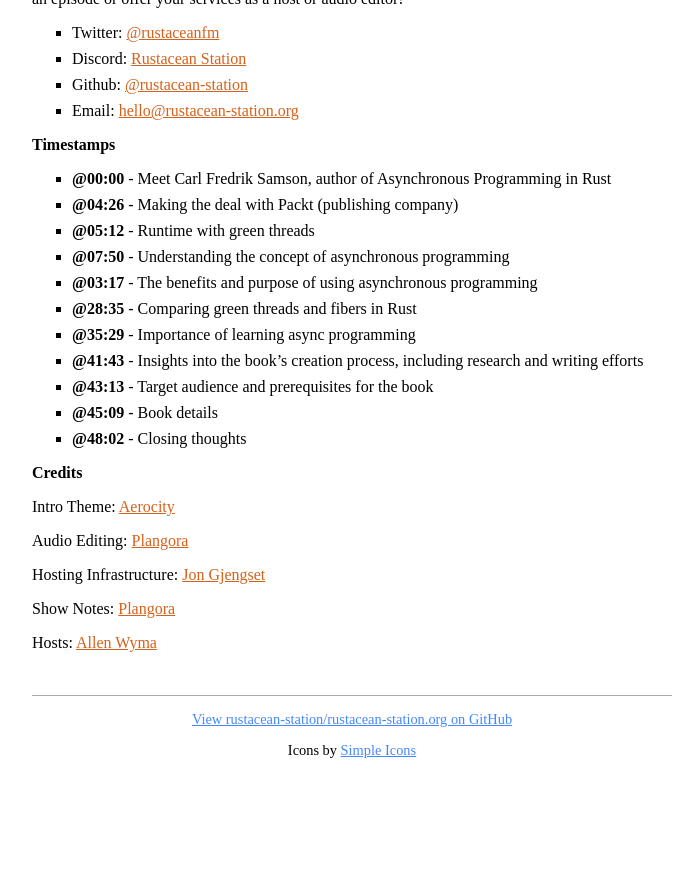
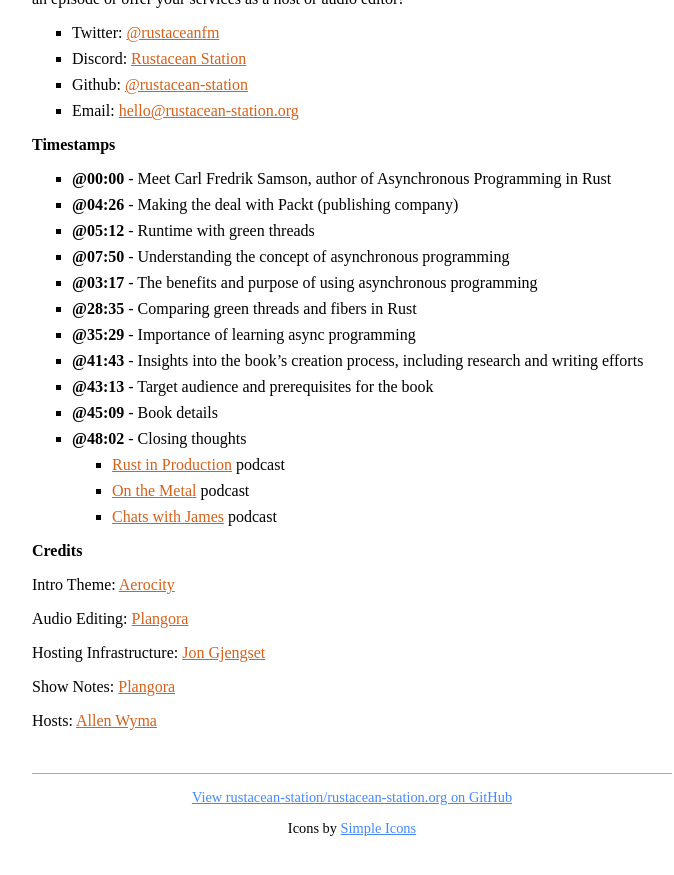
Before and after one commit to rustacean-station/rustacean-station.org, a Jekyll site: the page built from _episodes/interviews/2024-03-17-carl-fredrik-samson.md, in a window 1280 px wide and 900 px high, scrolled down 814 px. Shown: the top 875 px of the window, without its empty margins (288-962 px from the left). Built offline with Jekyll 4.4.1, drawn with Linux system fonts in a browser that asks for light colours; before the commit the page ends 1636 px from its top, so only the background shows below that.

Commit message:
Add show notes to 2024-03-17-carl-fredrik-samson.md (#253)

```diff
--- a/_episodes/interviews/2024-03-17-carl-fredrik-samson.md
+++ b/_episodes/interviews/2024-03-17-carl-fredrik-samson.md
@@ -31,6 +31,9 @@
 - [@43:13] - Target audience and prerequisites for the book
 - [@45:09] - Book details
 - [@48:02] - Closing thoughts
+  - [Rust in Production](https://corrode.dev/podcast/) podcast
+  - [On the Metal](https://oxide.computer/podcasts/on-the-metal) podcast
+  - [Chats with James](https://jamesmunns.com/podcast/) podcast
 
 ## Credits
 
```
